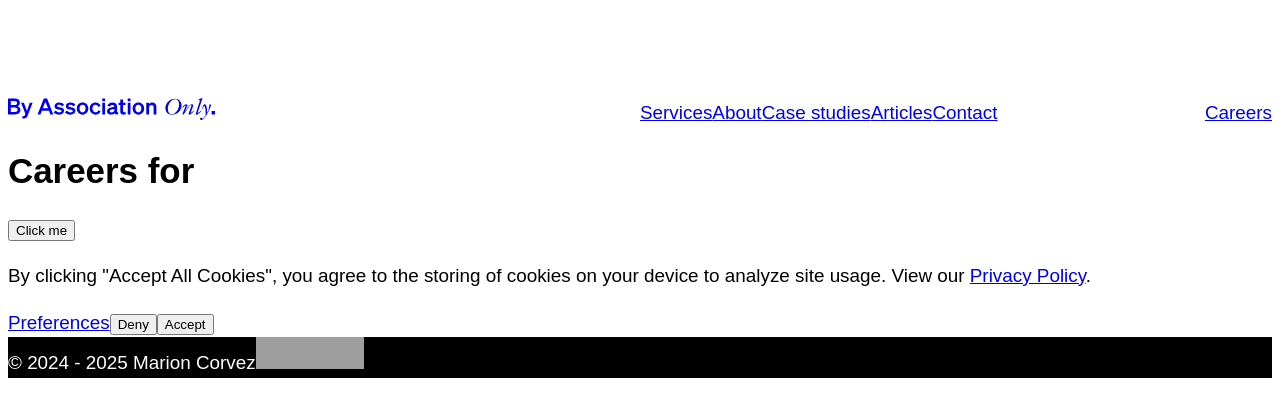
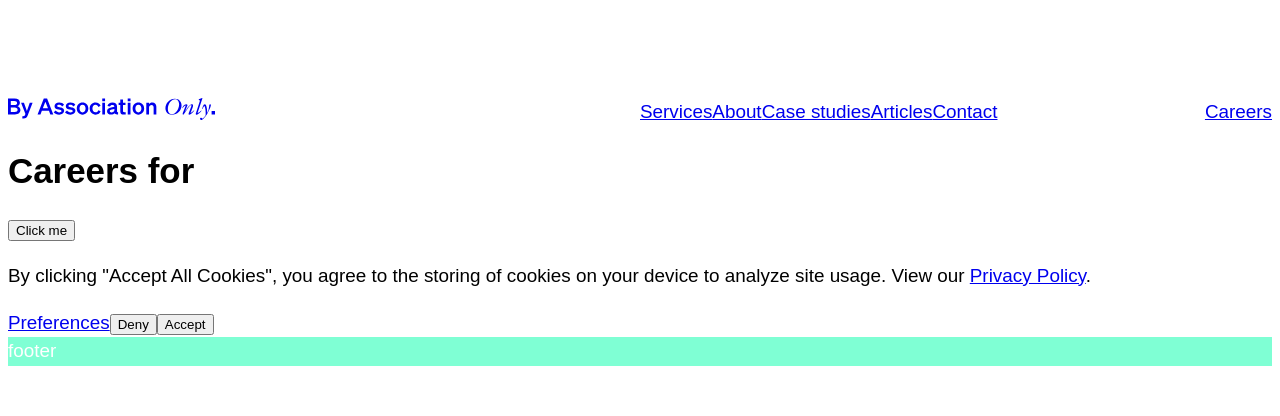
Before and after one commit to MarionCorvez/byassociationonly, a Next.js app: page /careers in a window 1280 px wide. Shown: the top 416 px of the page. Built offline with nearby package versions, Linux system fonts and the light colour scheme; grey boxes are pictures that could not be loaded.

Commit message:
Step 3.1: Fix Next SCSS Modules

```diff
--- a/src/components/CookieBanner/index.module.scss
+++ b/src/components/CookieBanner/index.scss
@@ -1,3 +1,5 @@
+@use "../../styles/abstracts/index.scss" as a;
+
 // className={styles.cookie-banner}
 
 .cookie_banner {
--- a/src/components/CookieBanner/index.tsx
+++ b/src/components/CookieBanner/index.tsx
@@ -1,4 +1,3 @@
-import styles from "./index.module.scss";
 // import Image from "next/image";
 import Link from "next/link";
 // import Contact from "@/app/ui/Contact";
@@ -21,18 +20,18 @@ import Link from "next/link";
 
 export default function CookieBanner() {
   return (
-    <section className={styles.cookie_banner}>
-      <p className={styles.content}>
+    <section className="">
+      <p className="">
         By clicking "Accept All Cookies", you agree to the storing of cookies on
         your device to analyze site usage. View our{" "}
         <a href="/#">Privacy Policy</a>.
       </p>
       <div>
-        <Link className={styles.link} href={"/#"}>
+        <Link className="" href={"/#"}>
           Preferences
         </Link>
-        <button className={styles.button}>Deny</button>
-        <button className={`${styles.button} ${styles.is_dark}`}>Accept</button>
+        <button className="">Deny</button>
+        <button className="">Accept</button>
       </div>
     </section>
   );
--- a/src/components/Footer/index.module.scss
+++ b/src/components/Footer/index.scss
@@ -2,6 +2,7 @@
 
 .section_footer {
   @extend %flex;
+  background-color: aquamarine;
 }
 
 .container {
--- a/src/components/Footer/index.tsx
+++ b/src/components/Footer/index.tsx
@@ -1,28 +1,6 @@
-import styles from "./index.module.scss";
-import Image from "next/image";
+// import Image from "next/image";
 // import Contact from "@/app/ui/Contact";
 
 export default function Footer() {
-  return (
-    <footer className="theme--dark">
-      <div className={styles.none}>I will disapear</div>
-      <div className={`${styles.container} flex--center screen`}>
-        <span>© 2024 - {new Date().getFullYear()} Marion Corvez</span>
-
-        <a
-          href="https://www.ecoindex.fr/en/result/?id=1cea285d-5c1a-42f2-b190-9e2bddb368c9"
-          target="_blank"
-          rel="noopener noreferrer"
-        >
-          <img
-            src="https://bff.ecoindex.fr/badge/?theme=dark&url=https://portfolio-naotas-projects.vercel.app/"
-            alt="Ecoindex Badge"
-            width={108}
-            height={32}
-            className={styles.ecoindex}
-          />
-        </a>
-      </div>
-    </footer>
-  );
+  return <footer className="section_footer theme--dark">footer</footer>;
 }
--- a/src/components/Header/index.tsx
+++ b/src/components/Header/index.tsx
@@ -1,6 +1,5 @@
 // "use client";
 import Link from "next/link";
-import styles from "./index.module.scss";
 import SvgLogo from "@/components/ui/SvgLogo";
 // import Switchmode from "@/app/ui/Switchmode";
 
@@ -10,7 +9,7 @@ export default function Header() {
       <Link href={"/"}>
         <SvgLogo />
       </Link>
-      <nav className={`${styles.container} flex--between screen`}>
+      <nav className="flex--between screen">
         <Link href={"/services"}>Services</Link>
         <Link href={"/about-us"}>About</Link>
         <Link href={"/case-studies"}>Case studies</Link>
--- /dev/null
+++ b/src/components/index.scss
@@ -0,0 +1,3 @@
+@forward "Header/index.scss";
+@forward "Footer/index.scss";
+@forward "CookieBanner/index.scss";
--- a/src/styles/abstracts/_layout.scss
+++ b/src/styles/abstracts/_layout.scss
@@ -3,6 +3,12 @@
   $Layout
   ========================================
 */
+
+/* $Card
+   ==================================== */
+
+.scrrn {
+}
 
 // Breakpoints
 
@@ -24,6 +30,11 @@
 
 // @use "../../styles/abstracts/index.scss" as a;
 // @include a.bp(medium) {}
+
+// add containers bp
+
+/* $Card
+   ==================================== */
 
 %flex,
 .flex {
@@ -67,6 +78,25 @@
   }
 }
 
+.grid-auto {
+  display: grid;
+  grid-template-columns: repeat(auto-fit, minmax(200px, 1fr));
+  grid-gap: 20px;
+}
+
+.container {
+  container: container-grid / inline-size;
+}
+
+.grid-3 {
+  display: grid;
+  gap: 20px;
+
+  @container container-grid (width > calc(170px * 3)) {
+    grid-template-columns: repeat(3, 1fr);
+  }
+}
+
 // Center an item
 .grid-center {
   display: grid;
@@ -82,6 +112,9 @@
   }
 }
 
+/* $Card
+   ==================================== */
+
 .flex--between {
   display: flex;
   justify-content: space-between;
--- a/src/styles/globals.scss
+++ b/src/styles/globals.scss
@@ -1,5 +1,5 @@
 // Global import
-// @forward "./abstracts/index.scss";
+@forward "../components/index.scss";
 
 // Global import & Specific use
 @use "./abstracts/index.scss" as a;
```
Also changed, not shown: src/components/Header/index.scss (renamed from src/components/Header/index.module.scss).
